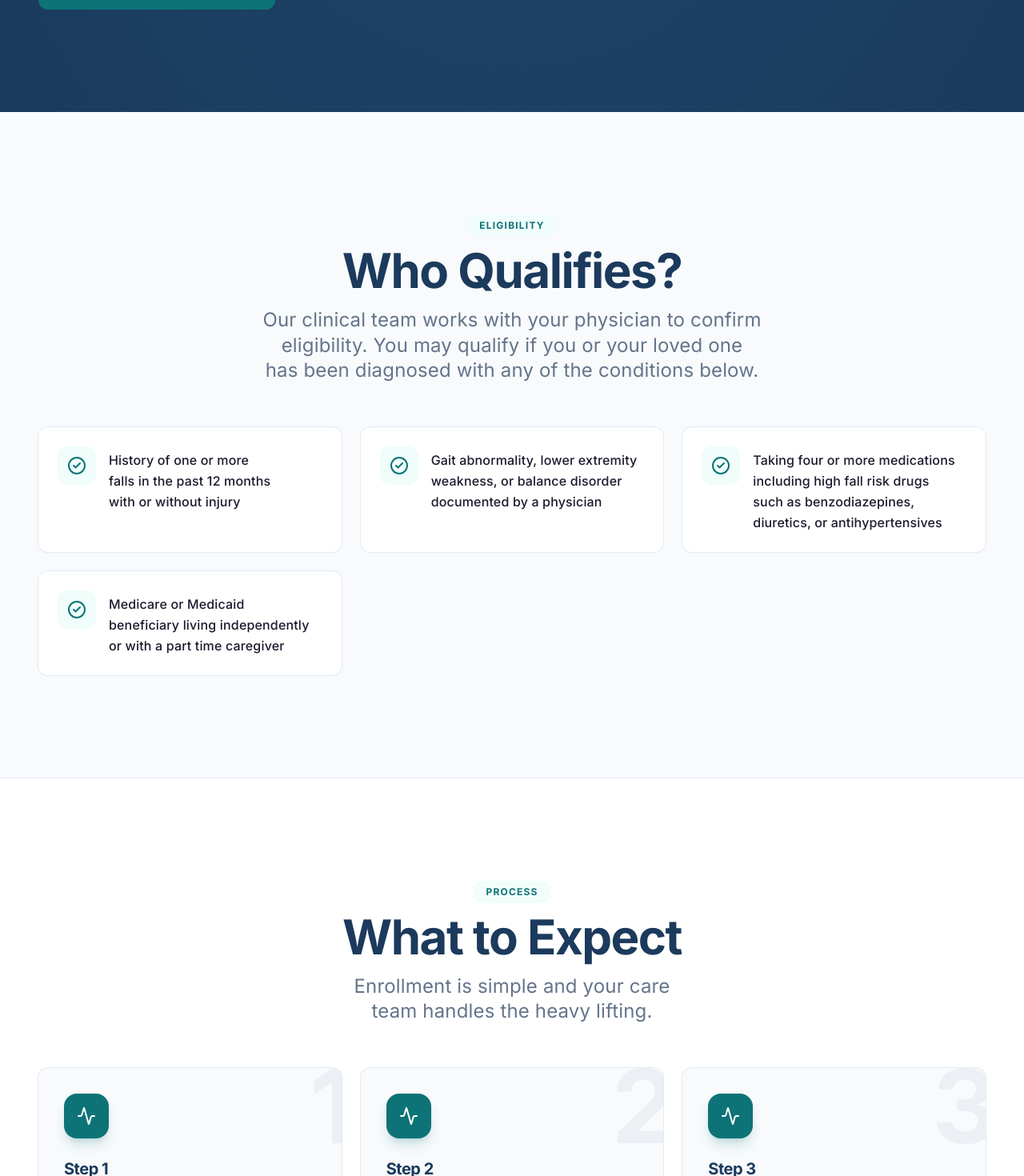
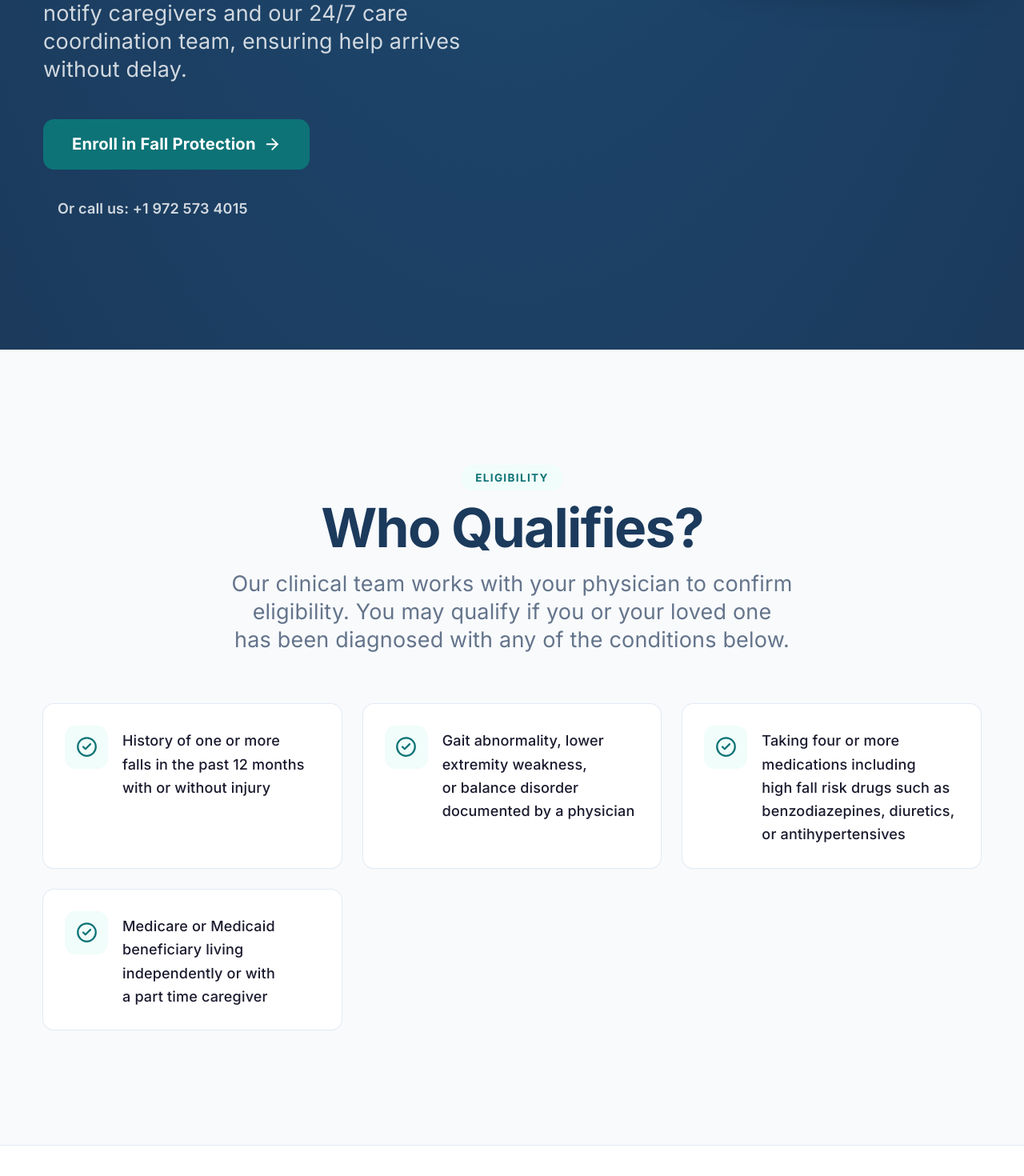
Before and after one commit to mubeenvr27/PHM, a Next.js app in the folder apps/web/: page /programs/fall-detection in a window 1280 px wide. Shown: the part 1066-2536 px from the top of the page at 80% size. Built offline with nearby package versions, Linux system fonts and the light colour scheme.

Commit message:
Update globals.css typography scaling and width constraints

```diff
--- a/apps/web/src/app/globals.css
+++ b/apps/web/src/app/globals.css
@@ -50,7 +50,7 @@
   }
 
   html {
-    font-size: 16px; /* Enforce 16px minimum — never goes below this */
+    font-size: 18px; /* 18px base size for better readability */
     scroll-behavior: smooth;
   }
 
@@ -60,8 +60,8 @@
     font-family: 'Inter', system-ui, -apple-system, BlinkMacSystemFont,
       'Segoe UI', sans-serif;
     font-weight: 400;
-    font-size: 1rem;      /* 16px */
-    line-height: 1.6;
+    font-size: 1rem;      /* Now 18px due to html font-size */
+    line-height: 1.625;   /* leading-relaxed equivalent */
     letter-spacing: 0.01em;
     -webkit-font-smoothing: antialiased;
     -moz-osx-font-smoothing: grayscale;
@@ -69,22 +69,22 @@
 
   /* ── Heading Scale ── */
   h1 {
-    font-size: clamp(2rem, 5vw, 3rem);   /* 32–48px */
+    font-size: clamp(2.25rem, 5vw, 3.75rem); /* text-4xl to text-6xl */
     font-weight: 700;
     line-height: 1.2;
     letter-spacing: -0.02em;
     color: var(--color-primary);
   }
   h2 {
-    font-size: clamp(1.75rem, 4vw, 2rem); /* 28–32px */
-    font-weight: 700;
+    font-size: clamp(1.875rem, 4vw, 2.25rem); /* text-3xl to text-4xl */
+    font-weight: 600;
     line-height: 1.2;
     letter-spacing: -0.02em;
     color: var(--color-primary);
   }
   h3 {
-    font-size: clamp(1.375rem, 3vw, 1.5rem); /* 22–24px */
-    font-weight: 600;
+    font-size: clamp(1.5rem, 3vw, 1.875rem); /* text-2xl to text-3xl */
+    font-weight: 500;
     line-height: 1.3;
     color: var(--color-primary);
   }
@@ -154,9 +154,21 @@
   }
 
   .content-max-width {
-    max-width: 1100px;
+    max-width: 80rem;
     margin-inline: auto;
-    padding-inline: 1.5rem;
+    padding-inline: 1rem;
+  }
+
+  @media (min-width: 640px) {
+    .content-max-width {
+      padding-inline: 1.5rem;
+    }
+  }
+
+  @media (min-width: 1024px) {
+    .content-max-width {
+      padding-inline: 2rem;
+    }
   }
 
   /* CTA Hierarchy */
```
